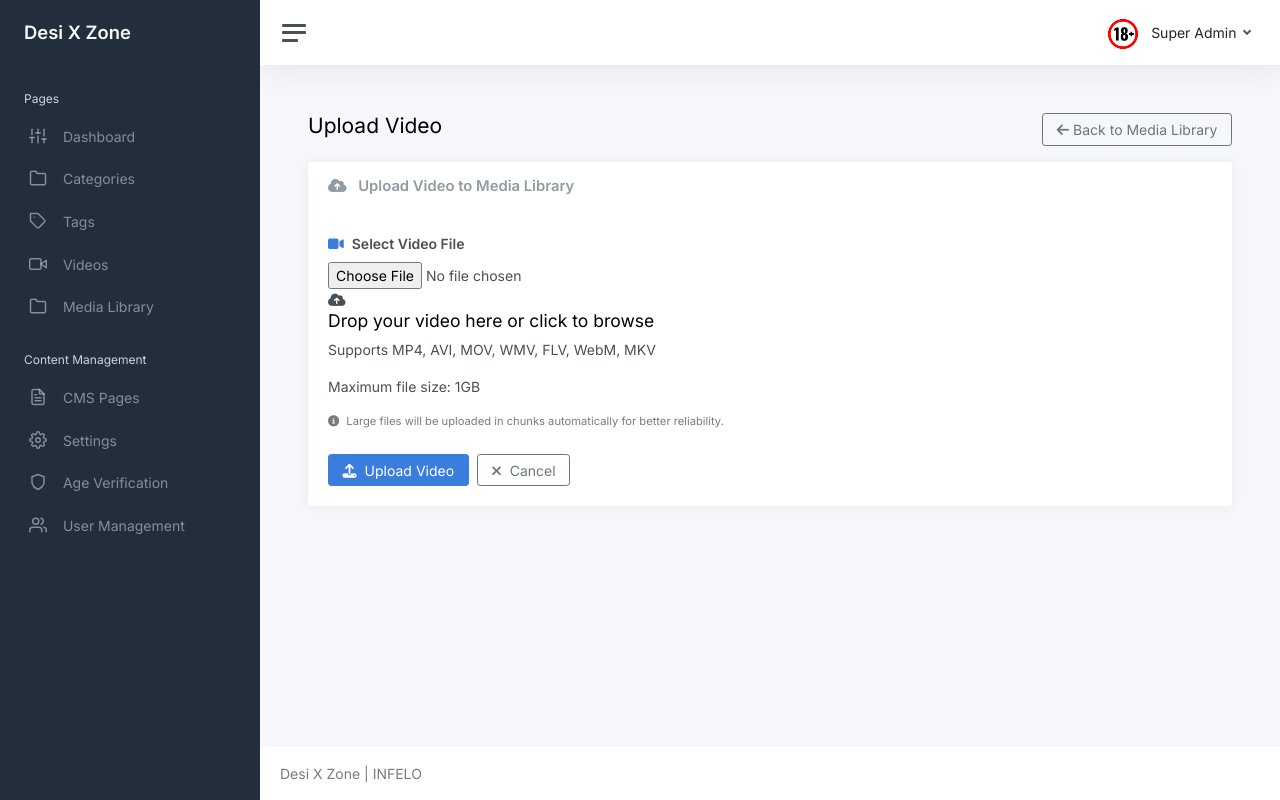
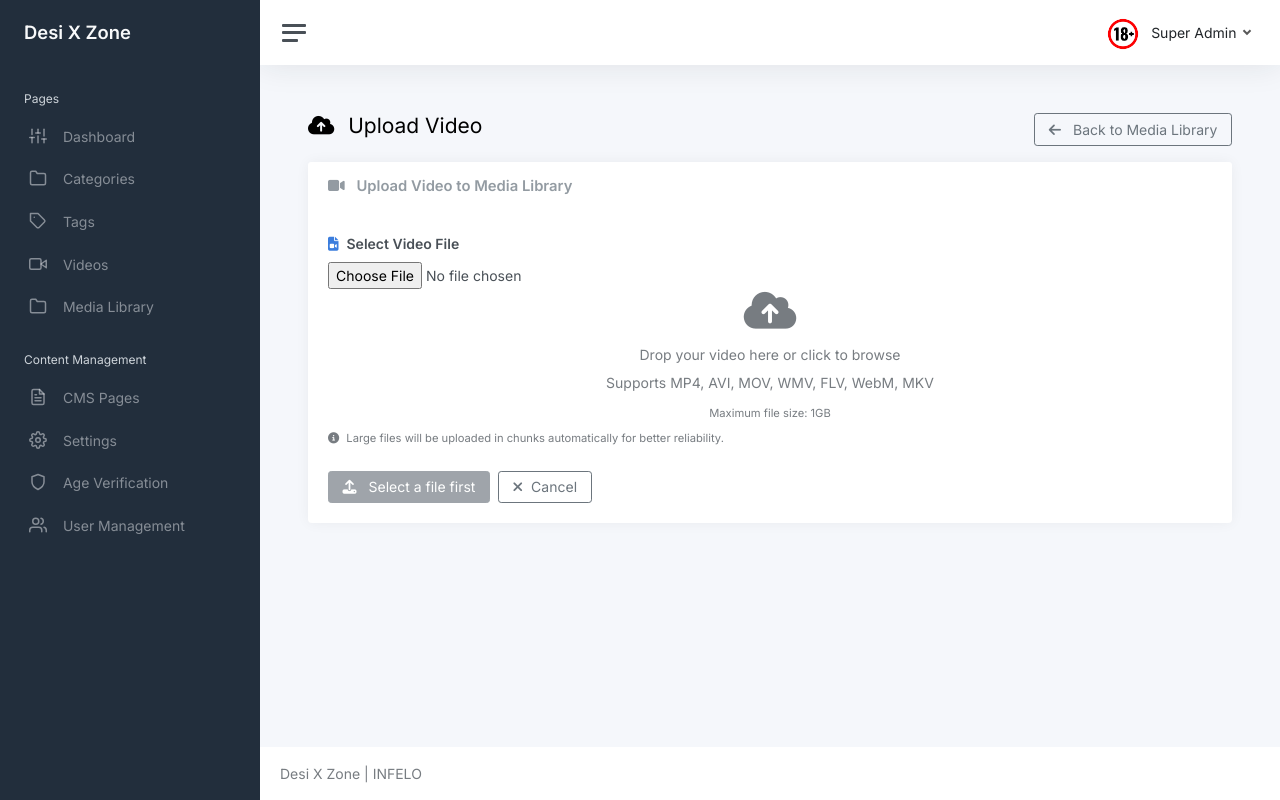
Before and after one commit to ravipangali7/Adulto, a Django app: page /core/media-library/upload-page/ in a window 1280 px wide. Run offline with Django 5.2, Linux system fonts and the light colour scheme; a user stored in the database is signed in; data comes from the database, SQL or seed files in the repository; some libraries are stand-ins or nearby versions.

Commit message:
Changes:

```diff
--- a/adulto/settings.py
+++ b/adulto/settings.py
@@ -140,8 +140,8 @@
 # https://docs.djangoproject.com/en/5.2/howto/static-files/
 
 STATIC_URL = 'static/'
-# STATICFILES_DIRS = [ BASE_DIR / 'static']
-STATIC_ROOT = os.path.join(BASE_DIR, 'static')
+STATICFILES_DIRS = [ BASE_DIR / 'static']
+# STATIC_ROOT = os.path.join(BASE_DIR, 'static')
 
 # Default primary key field type
 # https://docs.djangoproject.com/en/5.2/ref/settings/#default-auto-field
--- a/app/views.py
+++ b/app/views.py
@@ -139,7 +139,7 @@
             if user.is_email_verified:
                 from django.contrib.auth import login as auth_login
                 auth_login(request, user)
-                return redirect('home')
+                return redirect('dashboard')
             else:
                 messages.error(request, 'Please check your email and activate your account before logging in.')
         else:
--- a/core/views.py
+++ b/core/views.py
@@ -31,7 +31,7 @@
         user = authenticate(request, username=email, password=password)
         if user is not None:
             auth_login(request, user)
-            return redirect('home')
+            return redirect('dashboard')
         else:
             messages.error(request, "Invalid email or password.")
             return render(request, 'site/login.html')
--- a/templates/core/media_upload.html
+++ b/templates/core/media_upload.html
@@ -2,9 +2,12 @@
 {% block content %}
 <div class="container-fluid p-0">
     <div class="d-flex justify-content-between align-items-center mb-3">
-        <h1 class="h3 d-inline align-middle">Upload Video</h1>
+        <h1 class="h3 d-inline align-middle">
+            <i class="fas fa-cloud-upload-alt me-2"></i>
+            Upload Video
+        </h1>
         <a href="{% url 'media_library' %}" class="btn btn-outline-secondary">
-            <i class="fas fa-arrow-left"></i> Back to Media Library
+            <i class="fas fa-arrow-left me-2"></i> Back to Media Library
         </a>
     </div>
 
@@ -13,74 +16,96 @@
             <div class="card">
                 <div class="card-header">
                     <h5 class="card-title mb-0">
-                        <i class="fas fa-cloud-upload-alt me-2"></i>
+                        <i class="fas fa-video me-2"></i>
                         Upload Video to Media Library
                     </h5>
                 </div>
                 <div class="card-body">
                     <form id="media-upload-form">
                         {% csrf_token %}
+
+                        <!-- File Upload Area -->
                         <div class="mb-4">
                             <label class="form-label fw-semibold">
-                                <i class="fas fa-video me-2 text-primary"></i>Select Video File
+                                <i class="fas fa-file-video me-2 text-primary"></i>Select Video File
                             </label>
 
-                            <!-- File Upload Area -->
                             <div id="file-upload-area" class="file-upload-area">
                                 <input type="file" id="media-video-file" class="file-input" accept="video/*" required>
 
                                 <div id="upload-content" class="upload-content">
-                                    <div class="upload-icon">
-                                        <i class="fas fa-cloud-upload-alt"></i>
+                                    <div class="text-center">
+                                        <i class="fas fa-cloud-upload-alt fa-3x text-muted mb-3"></i>
+                                        <h5 class="text-muted">Drop your video here or click to browse</h5>
+                                        <p class="text-muted mb-2">Supports MP4, AVI, MOV, WMV, FLV, WebM, MKV</p>
+                                        <small class="text-muted">Maximum file size: 1GB</small>
                                     </div>
-                                    <h4 class="upload-title">Drop your video here or click to browse</h4>
-                                    <p class="upload-subtitle">Supports MP4, AVI, MOV, WMV, FLV, WebM, MKV</p>
-                                    <p class="upload-info">Maximum file size: 1GB</p>
                                 </div>
 
                                 <div id="file-selected-content" class="file-selected-content" style="display: none;">
-                                    <div class="selected-icon">
-                                        <i class="fas fa-file-video"></i>
+                                    <div class="text-center">
+                                        <i class="fas fa-file-video fa-3x text-success mb-3"></i>
+                                        <h5 class="text-success" id="selected-file-name">File Selected</h5>
+                                        <p class="text-muted" id="selected-file-size">Ready to upload</p>
+                                        <div class="mt-2">
+                                            <span class="badge bg-success me-2" id="file-type">Video File</span>
+                                            <span class="badge bg-info" id="file-duration">Ready to process</span>
+                                        </div>
                                     </div>
-                                    <h4 class="selected-title" id="selected-file-name">File Selected</h4>
-                                    <p class="selected-subtitle" id="selected-file-size">Ready to upload</p>
                                 </div>
                             </div>
 
-                            <div class="form-text mt-3">
+                            <div class="form-text mt-2">
                                 <i class="fas fa-info-circle me-1"></i>
                                 Large files will be uploaded in chunks automatically for better reliability.
                             </div>
 
                             <!-- Upload Progress -->
-                            <div id="media-upload-progress" class="upload-progress mt-4" style="display: none;">
-                                <div class="progress-header">
-                                    <span class="progress-text">
-                                        <i class="fas fa-spinner fa-spin me-2"></i>Uploading...
-                                    </span>
-                                    <span id="media-progress-percentage" class="progress-percentage">0%</span>
-                                </div>
-                                <div class="progress-bar">
-                                    <div id="media-progress-bar" class="progress-fill" style="width: 0%"></div>
-                                </div>
-                                <div class="progress-info">
-                                    <span id="media-uploaded-size" class="uploaded-size">
-                                        <i class="fas fa-download me-1"></i>0 MB
-                                    </span>
-                                    <span id="media-total-size" class="total-size">
-                                        <i class="fas fa-hdd me-1"></i>0 MB
-                                    </span>
-                                </div>
-                                <div id="media-upload-status" class="upload-status">
-                                    <div class="status-spinner"></div>
-                                    <span>Preparing upload...</span>
+                            <div id="media-upload-progress" class="mt-4" style="display: none;">
+                                <div class="card">
+                                    <div class="card-body">
+                                        <div class="d-flex justify-content-between align-items-center mb-3">
+                                            <h6 class="mb-0">
+                                                <i class="fas fa-spinner fa-spin me-2"></i>Uploading Video
+                                            </h6>
+                                            <span class="badge bg-primary" id="media-progress-percentage">0%</span>
+                                        </div>
+
+                                        <div class="progress mb-3" style="height: 8px;">
+                                            <div id="media-progress-bar" class="progress-bar progress-bar-striped progress-bar-animated"
+                                                 role="progressbar" style="width: 0%" aria-valuenow="0" aria-valuemin="0" aria-valuemax="100">
+                                            </div>
+                                        </div>
+
+                                        <div class="row text-center">
+                                            <div class="col-6">
+                                                <small class="text-muted">
+                                                    <i class="fas fa-download me-1"></i>
+                                                    <span id="media-uploaded-size">0 MB</span> uploaded
+                                                </small>
+                                            </div>
+                                            <div class="col-6">
+                                                <small class="text-muted">
+                                                    <i class="fas fa-hdd me-1"></i>
+                                                    <span id="media-total-size">0 MB</span> total
+                                                </small>
+                                            </div>
+                                        </div>
+
+                                        <div class="text-center mt-3">
+                                            <small class="text-muted" id="media-upload-status">
+                                                <i class="fas fa-spinner fa-spin me-1"></i>Preparing upload...
+                                            </small>
+                                        </div>
+                                    </div>
                                 </div>
                             </div>
                         </div>
 
                         <div class="d-flex gap-2">
-                            <button type="button" class="btn btn-primary" id="media-upload-btn" onclick="startMediaUpload()">
-                                <i class="fas fa-upload me-2"></i>Upload Video
+                            <button type="button" class="btn btn-secondary" id="media-upload-btn" onclick="startMediaUpload()" disabled>
+                                <i class="fas fa-upload me-2"></i>
+                                <span class="btn-text">Select a file first</span>
                             </button>
                             <a href="{% url 'media_library' %}" class="btn btn-outline-secondary">
                                 <i class="fas fa-times me-2"></i>Cancel
@@ -96,15 +121,15 @@
 
 {% block extra_css %}
 <style>
-/* File Upload Area */
+/* File Upload Area - Dashboard Style */
 .file-upload-area {
     border: 2px dashed #d1d5db;
-    border-radius: 12px;
-    padding: 40px 20px;
+    border-radius: 8px;
+    padding: 3rem 2rem;
     text-align: center;
     cursor: pointer;
     transition: all 0.3s ease;
-    background: linear-gradient(135deg, #f8f9ff 0%, #e3f2fd 100%);
+    background: #f8f9fa;
     min-height: 200px;
     display: flex;
     align-items: center;
@@ -113,14 +138,13 @@
 }
 
 .file-upload-area:hover {
-    border-color: #667eea;
-    background: linear-gradient(135deg, #f0f4ff 0%, #e8f2ff 100%);
-    transform: translateY(-2px);
+    border-color: #007bff;
+    background: #e3f2fd;
 }
 
 .file-upload-area.dragover {
-    border-color: #667eea;
-    background: linear-gradient(135deg, #e8f2ff 0%, #d1e7ff 100%);
+    border-color: #007bff;
+    background: #e3f2fd;
     transform: scale(1.02);
 }
 
@@ -140,131 +164,6 @@
 
 .file-selected-content {
     display: none;
-}
-
-.upload-icon, .selected-icon {
-    font-size: 4rem;
-    margin-bottom: 16px;
-}
-
-.upload-icon {
-    color: #3b82f6;
-}
-
-.selected-icon {
-    color: #10b981;
-}
-
-.upload-title, .selected-title {
-    font-size: 1.125rem;
-    font-weight: 600;
-    margin: 0 0 8px 0;
-    color: #1f2937;
-}
-
-.selected-title {
-    color: #10b981;
-}
-
-.upload-subtitle, .selected-subtitle {
-    color: #6b7280;
-    margin: 0 0 4px 0;
-    font-size: 0.875rem;
-}
-
-.upload-info {
-    color: #9ca3af;
-    margin: 0;
-    font-size: 0.75rem;
-}
-
-/* Upload Progress */
-.upload-progress {
-    margin-top: 24px;
-}
-
-.progress-header {
-    display: flex;
-    justify-content: space-between;
-    align-items: center;
-    margin-bottom: 8px;
-}
-
-.progress-text {
-    font-size: 0.875rem;
-    font-weight: 600;
-    color: #374151;
-    display: flex;
-    align-items: center;
-    gap: 8px;
-}
-
-.progress-percentage {
-    font-size: 0.875rem;
-    font-weight: 700;
-    color: #3b82f6;
-}
-
-.progress-bar {
-    width: 100%;
-    height: 12px;
-    background: #e5e7eb;
-    border-radius: 6px;
-    overflow: hidden;
-}
-
-.progress-fill {
-    height: 100%;
-    background: linear-gradient(135deg, #3b82f6 0%, #1d4ed8 100%);
-    border-radius: 6px;
-    transition: width 0.3s ease;
-}
-
-.progress-info {
-    display: flex;
-    justify-content: space-between;
-    margin-top: 8px;
-    font-size: 0.75rem;
-    color: #6b7280;
-}
-
-.uploaded-size, .total-size {
-    display: flex;
-    align-items: center;
-    gap: 4px;
-}
-
-.upload-status {
-    text-align: center;
-    margin-top: 12px;
-    display: flex;
-    align-items: center;
-    justify-content: center;
-    gap: 8px;
-    font-size: 0.875rem;
-    color: #6b7280;
-}
-
-.status-spinner {
-    width: 16px;
-    height: 16px;
-    border: 2px solid #e5e7eb;
-    border-top: 2px solid #3b82f6;
-    border-radius: 50%;
-    animation: spin 1s linear infinite;
-}
-
-@keyframes spin {
-    0% { transform: rotate(0deg); }
-    100% { transform: rotate(360deg); }
-}
-
-/* Responsive */
-@media (max-width: 768px) {
-    .file-upload-area {
-        padding: 30px 15px;
-        min-height: 150px;
-    }
 }
 </style>
 {% endblock %}
@@ -291,9 +190,8 @@
 
     if (!fileInput || !uploadArea) return;
 
-    // File input change handler
-    fileInput.addEventListener('change', function(e) {
-        const file = e.target.files[0];
+    // Function to handle file selection
+    function handleFileSelection(file) {
         if (file) {
             // Show file selected state
             uploadContent.style.display = 'none';
@@ -302,15 +200,39 @@
             selectedFileName.textContent = file.name;
             selectedFileSize.textContent = `${(file.size / (1024 * 1024)).toFixed(2)} MB`;
 
+            // Update file details
+            const fileType = file.type.split('/')[1].toUpperCase() || 'VIDEO';
+            const fileDuration = 'Ready to process';
+
+            document.getElementById('file-type').textContent = fileType;
+            document.getElementById('file-duration').textContent = fileDuration;
+
             // Change upload area style
-            uploadArea.style.background = 'linear-gradient(135deg, #e8f5e8 0%, #f0f8f0 100%)';
-            uploadArea.style.borderColor = '#10b981';
+            uploadArea.style.background = '#e8f5e8';
+            uploadArea.style.borderColor = '#28a745';
+
+            // Enable upload button
+            const uploadBtn = document.getElementById('media-upload-btn');
+            const btnText = uploadBtn.querySelector('.btn-text');
+            uploadBtn.disabled = false;
+            uploadBtn.classList.remove('btn-secondary');
+            uploadBtn.classList.add('btn-primary');
+            btnText.textContent = 'Upload Video';
         }
+    }
+
+    // File input change handler
+    fileInput.addEventListener('change', function(e) {
+        const file = e.target.files[0];
+        handleFileSelection(file);
     });
 
     // Click to upload area
-    uploadArea.addEventListener('click', function() {
-        fileInput.click();
+    uploadArea.addEventListener('click', function(e) {
+        // Only trigger if not clicking on the file input itself
+        if (e.target !== fileInput) {
+            fileInput.click();
+        }
     });
 
     // Drag and drop functionality
@@ -329,8 +251,10 @@
         uploadArea.classList.remove('dragover');
         const files = e.dataTransfer.files;
         if (files.length > 0) {
+            // Directly handle the file without dispatching change event
+            handleFileSelection(files[0]);
+            // Also set the file input for form submission
             fileInput.files = files;
-            fileInput.dispatchEvent(new Event('change'));
         }
     });
 }
@@ -358,7 +282,9 @@
 
     progressContainer.style.display = 'block';
     uploadBtn.disabled = true;
-    uploadBtn.innerHTML = '<i class="fas fa-spinner fa-spin me-2"></i>Uploading...';
+    const btnText = uploadBtn.querySelector('.btn-text');
+    btnText.textContent = 'Uploading...';
+    uploadBtn.innerHTML = '<i class="fas fa-spinner fa-spin me-2"></i><span class="btn-text">Uploading...</span>';
     mediaUploadInProgress = true;
 
     // Update file size info
@@ -366,7 +292,7 @@
     document.getElementById('media-total-size').textContent = fileSizeMB + ' MB';
     document.getElementById('media-uploaded-size').textContent = '0 MB';
     document.getElementById('media-progress-percentage').textContent = '0%';
-    document.getElementById('media-upload-status').innerHTML = '<div class="status-spinner"></div><span>Preparing upload...</span>';
+    document.getElementById('media-upload-status').innerHTML = '<i class="fas fa-spinner fa-spin me-1"></i>Preparing upload...';
 
     // Reset progress bar
     const progressBar = document.getElementById('media-progress-bar');
@@ -381,12 +307,12 @@
     const totalChunks = Math.ceil(currentMediaFile.size / chunkSize);
     let uploadedChunks = 0;
 
-    document.getElementById('media-upload-status').innerHTML = '<div class="status-spinner"></div><span>Uploading ' + totalChunks + ' chunks...</span>';
+    document.getElementById('media-upload-status').innerHTML = '<i class="fas fa-spinner fa-spin me-1"></i>Uploading ' + totalChunks + ' chunks...';
 
     function uploadChunk(chunkIndex) {
         if (chunkIndex >= totalChunks) {
             // All chunks uploaded
-            document.getElementById('media-upload-status').innerHTML = '<div class="status-spinner"></div><span>Finalizing upload...</span>';
+            document.getElementById('media-upload-status').innerHTML = '<i class="fas fa-spinner fa-spin me-1"></i>Finalizing upload...';
             return;
         }
 
@@ -402,9 +328,17 @@
         formData.append('file_name', currentMediaFile.name);
         formData.append('file_size', currentMediaFile.size);
 
+        // Get CSRF token
+        const csrfToken = document.querySelector('[name=csrfmiddlewaretoken]');
+        if (!csrfToken) {
+            console.error('CSRF token not found');
+            handleMediaUploadError('CSRF token not found. Please refresh the page and try again.');
+            return;
+        }
+
         const xhr = new XMLHttpRequest();
         xhr.open('POST', '{% url "media_library_upload" %}', true);
-        xhr.setRequestHeader('X-CSRFToken', document.querySelector('[name=csrfmiddlewaretoken]').value);
+        xhr.setRequestHeader('X-CSRFToken', csrfToken.value);
 
         xhr.onload = function() {
             if (xhr.status === 200) {
@@ -413,8 +347,9 @@
                 if (response.status === 'complete') {
                     // Upload completed successfully
                     const progressBar = document.getElementById('media-progress-bar');
-                    progressBar.style.background = 'linear-gradient(135deg, #38a169 0%, #2f855a 100%)';
-                    document.getElementById('media-upload-status').innerHTML = '<div class="text-center"><i class="fas fa-check-circle text-success me-2"></i><span class="text-success fw-semibold">Upload completed!</span></div>';
+                    progressBar.classList.remove('progress-bar-animated');
+                    progressBar.classList.add('bg-success');
+                    document.getElementById('media-upload-status').innerHTML = '<i class="fas fa-check-circle text-success me-1"></i><span class="text-success fw-semibold">Upload completed!</span>';
 
                     // Redirect to media library after success
                     setTimeout(function() {
@@ -432,7 +367,7 @@
                     const uploadedMB = ((uploadedChunks * chunkSize) / (1024 * 1024)).toFixed(1);
                     document.getElementById('media-uploaded-size').textContent = uploadedMB + ' MB';
 
-                    document.getElementById('media-upload-status').innerHTML = '<div class="status-spinner"></div><span>Uploading chunk ' + (uploadedChunks + 1) + ' of ' + totalChunks + '...</span>';
+                    document.getElementById('media-upload-status').innerHTML = '<i class="fas fa-spinner fa-spin me-1"></i>Uploading chunk ' + (uploadedChunks + 1) + ' of ' + totalChunks + '...';
 
                     // Upload next chunk
                     setTimeout(() => uploadChunk(chunkIndex + 1), 100);
@@ -456,12 +391,13 @@
 
 function handleMediaUploadError(message) {
     const progressBar = document.getElementById('media-progress-bar');
-    progressBar.style.background = 'linear-gradient(135deg, #e53e3e 0%, #c53030 100%)';
-    document.getElementById('media-upload-status').innerHTML = '<div class="text-center"><i class="fas fa-exclamation-triangle text-danger me-2"></i><span class="text-danger fw-semibold">' + message + '</span></div>';
+    progressBar.classList.remove('progress-bar-animated');
+    progressBar.classList.add('bg-danger');
+    document.getElementById('media-upload-status').innerHTML = '<i class="fas fa-exclamation-triangle text-danger me-1"></i><span class="text-danger fw-semibold">' + message + '</span>';
 
     const uploadBtn = document.getElementById('media-upload-btn');
     uploadBtn.disabled = false;
-    uploadBtn.innerHTML = '<i class="fas fa-upload me-2"></i>Upload Video';
+    uploadBtn.innerHTML = '<i class="fas fa-upload me-2"></i><span class="btn-text">Upload Video</span>';
     mediaUploadInProgress = false;
 }
 
```
Also changed, not shown: templates/core/media_library.html (+14 -1 lines), templates/core/video_form.html (+11 -1 lines), templates/core/video_form_chunked.html (+25 -55 lines), templates/core/video_list.html (+9 -1 lines), templates/site/video_detail copy.html (+16 -2 lines), templates/site/video_detail.html (+16 -2 lines), 1 other file.
